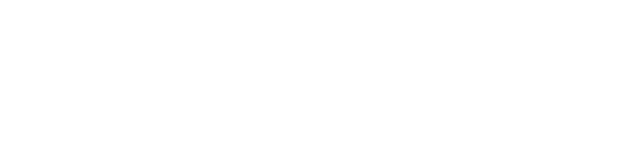
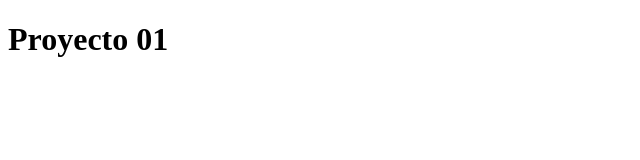
Before and after one commit to grimabrepa/prueba01, a plain HTML site: page index.html in a window 1280 px wide. Shown: the whole page, without its empty margins (0-640 px from the left). Drawn offline with Linux system fonts and the light colour scheme.

Commit message:
Agregado de h1 en index html

```diff
--- a/index.html
+++ b/index.html
@@ -6,6 +6,6 @@
 		<title>Proyecto</title>
 	</head>
 	<body>
-
+		<h1>Proyecto 01</h1>
 	</body>
 </html>
```
